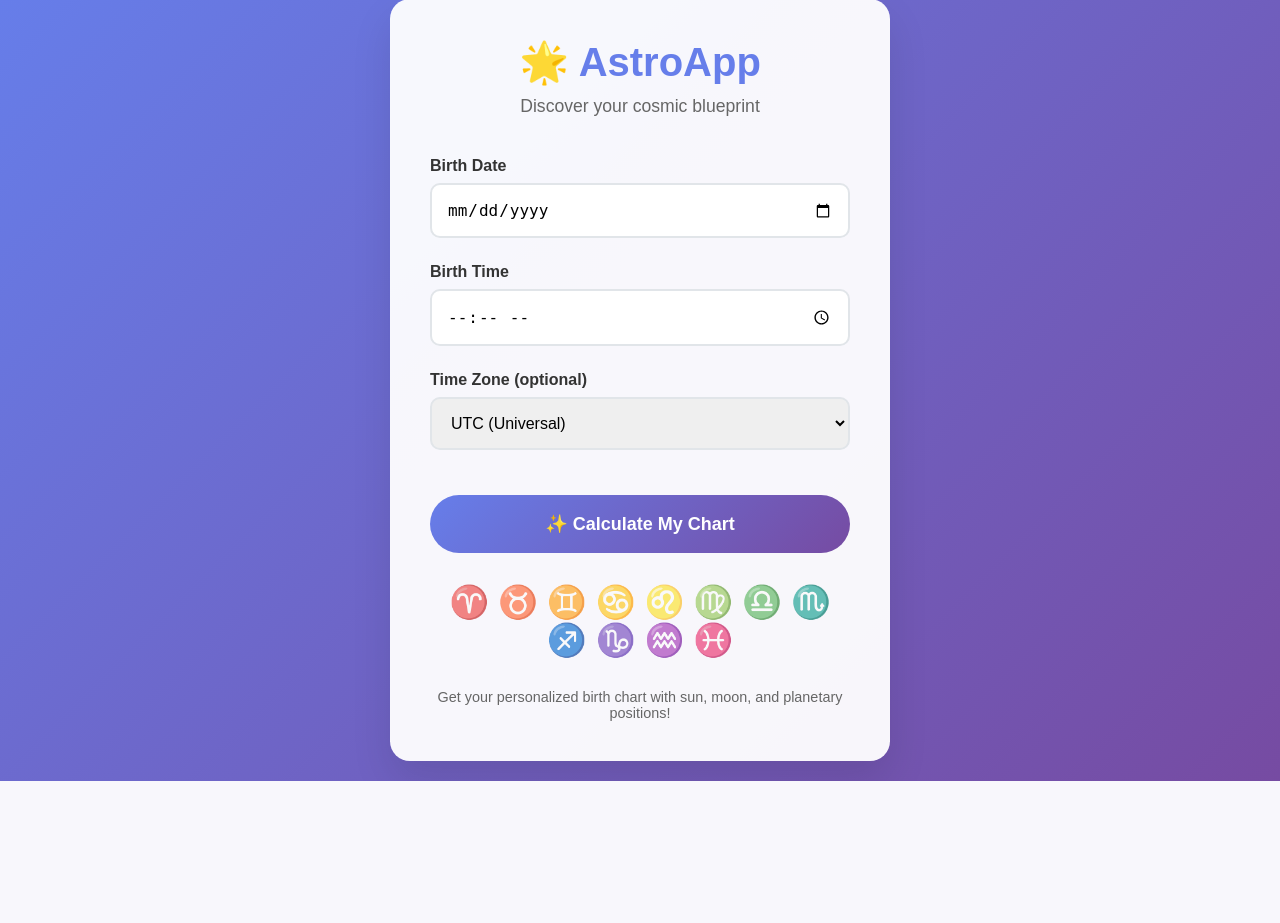
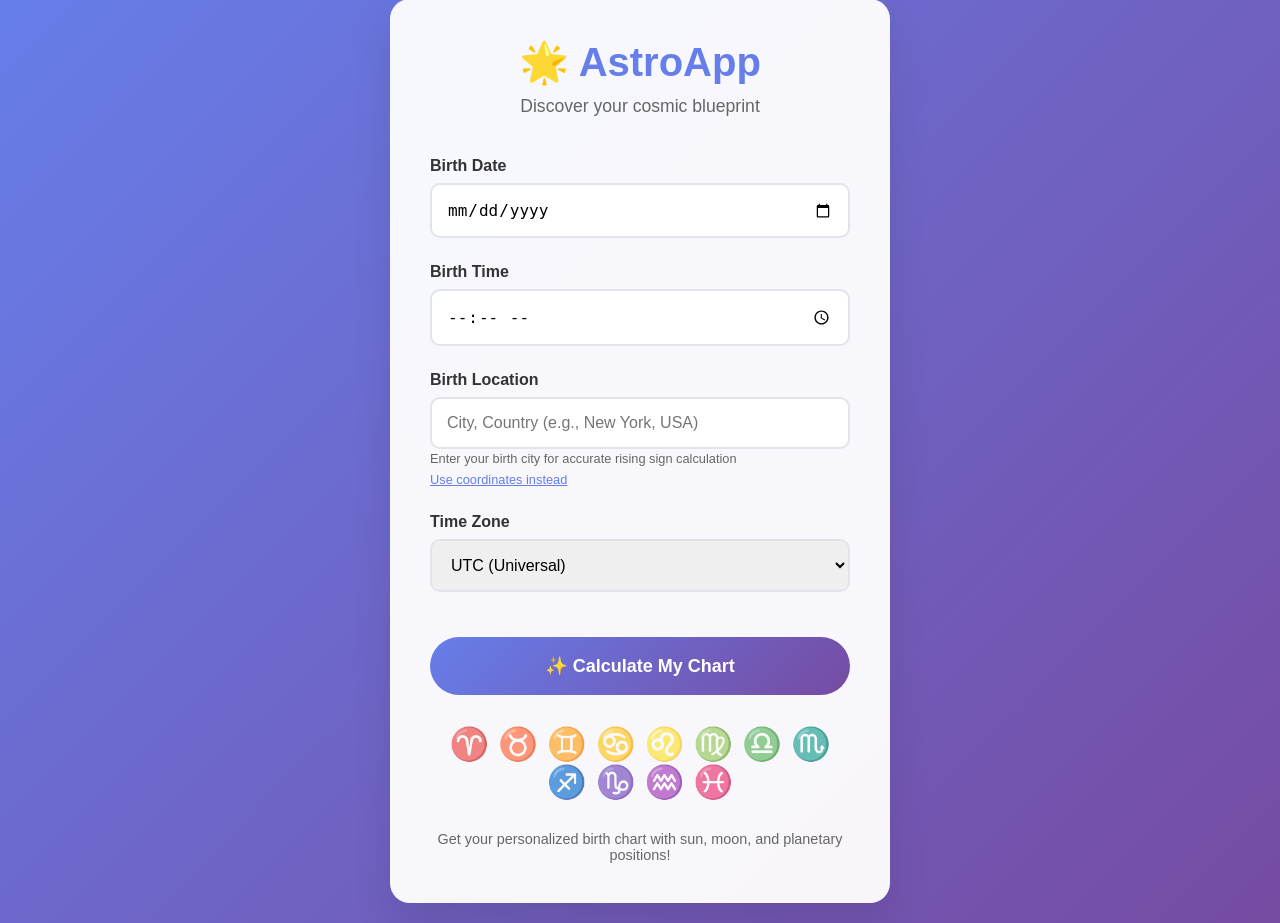
Before and after one commit to onlinecalculatorpro-astro/astrology-app, a Flask app: page / in a window 1280 px wide. Shown: the part 21-944 px from the top of the page. Before the commit the page ends 802 px from the top, so only its background shows below. Run offline with Flask 3, Linux system fonts and the light colour scheme.

Commit message:
Add birth location input form with coordinate toggle

```diff
--- a/templates/index.html
+++ b/templates/index.html
@@ -97,7 +97,36 @@
             font-size: 0.9rem;
             margin-top: 20px;
         }
+
+        .toggle-link {
+            color: #667eea;
+            text-decoration: underline;
+            cursor: pointer;
+            font-size: 0.8rem;
+            margin-top: 5px;
+            display: inline-block;
+        }
+
+        .coordinate-inputs {
+            display: flex;
+            gap: 10px;
+            margin-top: 5px;
+        }
     </style>
+    <script>
+        function toggleCoordinates() {
+            const coordGroup = document.getElementById('coordinates-group');
+            const toggleText = document.getElementById('coord-toggle');
+
+            if (coordGroup.style.display === 'none') {
+                coordGroup.style.display = 'block';
+                toggleText.textContent = 'Hide coordinates input';
+            } else {
+                coordGroup.style.display = 'none';
+                toggleText.textContent = 'Use coordinates instead';
+            }
+        }
+    </script>
 </head>
 <body>
     <div class="container">
@@ -116,15 +145,32 @@
             </div>
 
             <div class="form-group">
-                <label for="birth_location">Time Zone (optional)</label>
-                <select id="birth_location" name="birth_location">
+                <label for="birth_city">Birth Location</label>
+                <input type="text" id="birth_city" name="birth_city" placeholder="City, Country (e.g., New York, USA)" required>
+                <small style="color: #666; font-size: 0.8rem;">Enter your birth city for accurate rising sign calculation</small>
+                <span id="coord-toggle" class="toggle-link" onclick="toggleCoordinates()">Use coordinates instead</span>
+            </div>
+
+            <div class="form-group" style="display: none;" id="coordinates-group">
+                <label>Coordinates (Advanced)</label>
+                <div style="display: flex; gap: 10px;">
+                    <input type="number" id="latitude" name="latitude" step="0.000001" placeholder="Latitude" style="flex: 1;">
+                    <input type="number" id="longitude" name="longitude" step="0.000001" placeholder="Longitude" style="flex: 1;">
+                </div>
+                <small style="color: #666; font-size: 0.8rem;">Optional: Enter coordinates directly</small>
+            </div>
+
+            <div class="form-group">
+                <label for="timezone">Time Zone</label>
+                <select id="timezone" name="timezone">
                     <option value="UTC">UTC (Universal)</option>
-                    <option value="EST">Eastern (US)</option>
-                    <option value="PST">Pacific (US)</option>
-                    <option value="GMT">Greenwich Mean Time</option>
-                    <option value="CET">Central European</option>
-                    <option value="JST">Japan Standard</option>
-                    <option value="IST">India Standard</option>
+                    <option value="America/New_York">Eastern Time (US)</option>
+                    <option value="America/Los_Angeles">Pacific Time (US)</option>
+                    <option value="Europe/London">Greenwich Mean Time</option>
+                    <option value="Europe/Paris">Central European Time</option>
+                    <option value="Asia/Tokyo">Japan Standard Time</option>
+                    <option value="Asia/Kolkata">India Standard Time</option>
+                    <option value="Australia/Sydney">Australian Eastern Time</option>
                 </select>
             </div>
 
```
